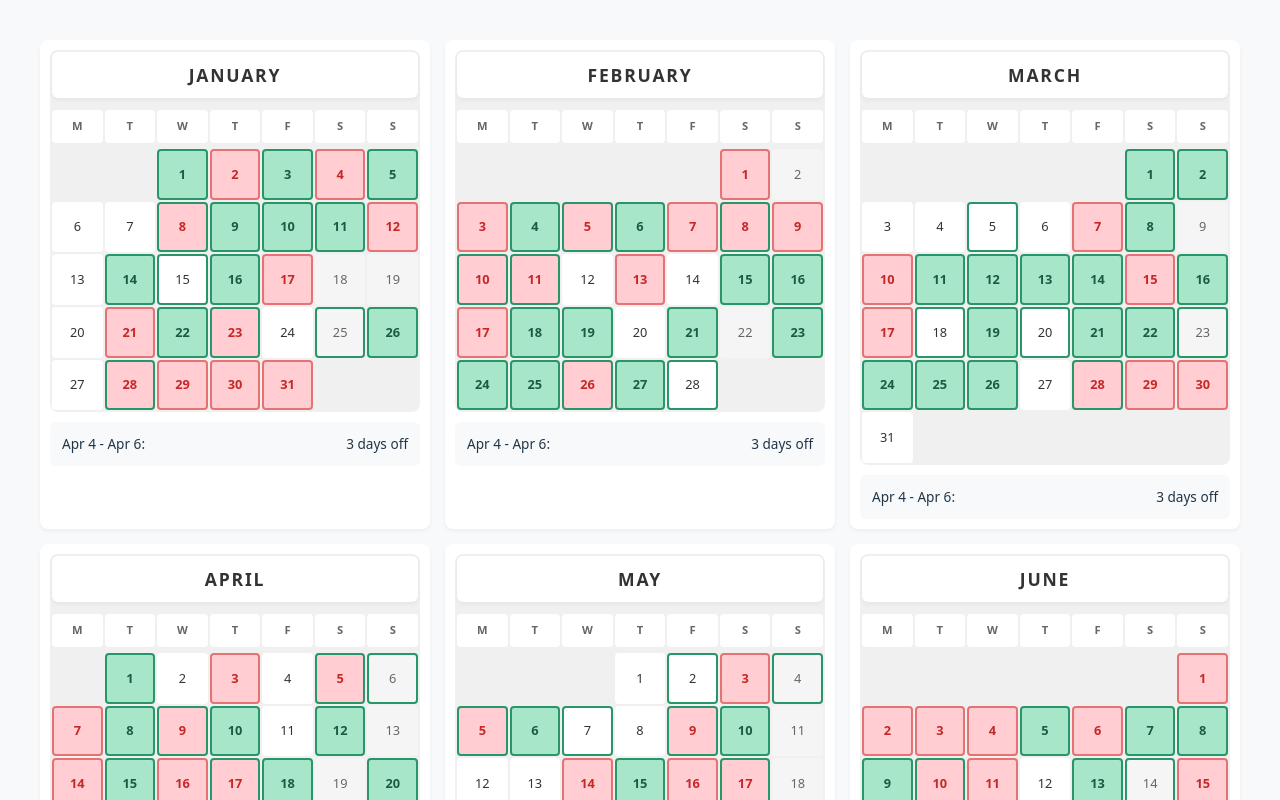
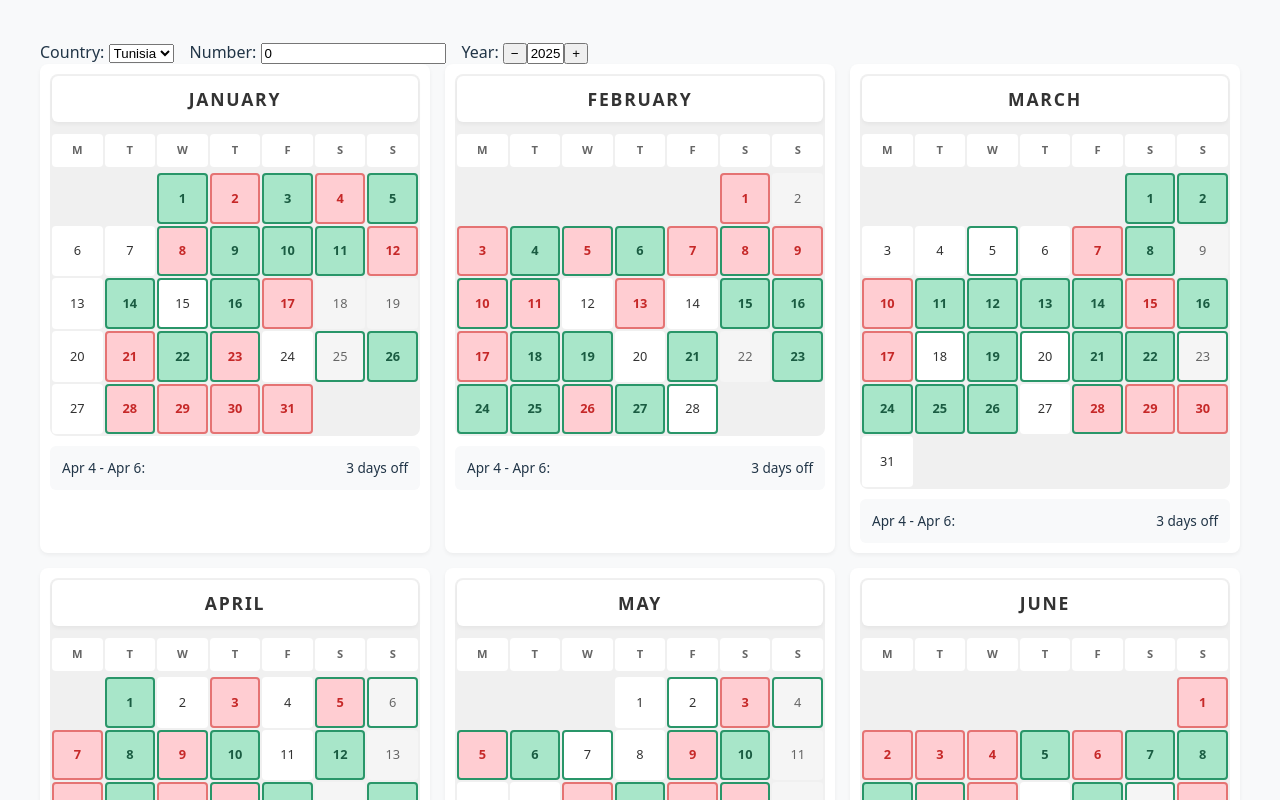
Before and after one commit to rabiibouhestine/max-days-off, a React (Vite) app: page / in a window 1280 px wide. Shown: the top 800 px of the page. Built offline with nearby package versions, Linux system fonts and the light colour scheme.

Commit message:
add DaysOffMaximiser Component

```diff
--- a/src/App.tsx
+++ b/src/App.tsx
@@ -1,10 +1,10 @@
-import CalendarGrid from "./components/CalendarGrid";
+import DaysOffMaximiser from "./components/DaysOffMaximiser";
 import styles from "./App.module.css";
 
 function App() {
   return (
     <div className={styles["app"]}>
-      <CalendarGrid country="Tunisia" year={2025} nbPTO={24} />
+      <DaysOffMaximiser />
     </div>
   );
 }
--- /dev/null
+++ b/src/components/DaysOffMaximiser.tsx
@@ -0,0 +1,72 @@
+import { useState } from "react";
+import CalendarGrid from "./CalendarGrid";
+import styles from "./DaysOffMaximiser.module.css";
+
+const countries = ["Tunisia", "Poland"];
+
+export default function DaysOffMaximiser() {
+  const [country, setCountry] = useState<string>(countries[0] || "");
+  const [nbPTO, setNbPTO] = useState<number>(0);
+  const [year, setYear] = useState<number>(new Date().getFullYear());
+
+  const handleIncrementYear = () => setYear((y) => y + 1);
+  const handleDecrementYear = () => setYear((y) => y - 1);
+
+  return (
+    <div>
+      <div style={{ display: "flex", gap: "1rem", alignItems: "center" }}>
+        {/* Country select */}
+        <div>
+          <label>
+            Country:{" "}
+            <select
+              value={country}
+              onChange={(e) => setCountry(e.target.value)}
+            >
+              {countries.map((c) => (
+                <option key={c} value={c}>
+                  {c}
+                </option>
+              ))}
+            </select>
+          </label>
+        </div>
+
+        {/* Numeric input */}
+        <div>
+          <label>
+            Number:{" "}
+            <input
+              type="number"
+              value={nbPTO}
+              onChange={(e) => setNbPTO(Number(e.target.value))}
+            />
+          </label>
+        </div>
+
+        {/* Year input with buttons */}
+        <div>
+          <label>
+            Year:{" "}
+            <button type="button" onClick={handleDecrementYear}>
+              −
+            </button>
+            <input
+              type="text"
+              value={year}
+              onChange={(e) => {
+                const val = parseInt(e.target.value);
+                if (!isNaN(val)) setYear(val);
+              }}
+              style={{ width: "4ch", textAlign: "center" }}
+            />
+            <button type="button" onClick={handleIncrementYear}>
+              +
+            </button>
+          </label>
+        </div>
+      </div>
+      <CalendarGrid country={country} year={year} nbPTO={nbPTO} />
+    </div>
+  );
+}
```
Also changed, not shown: src/components/DaysOffMaximiser.module.css (added).
